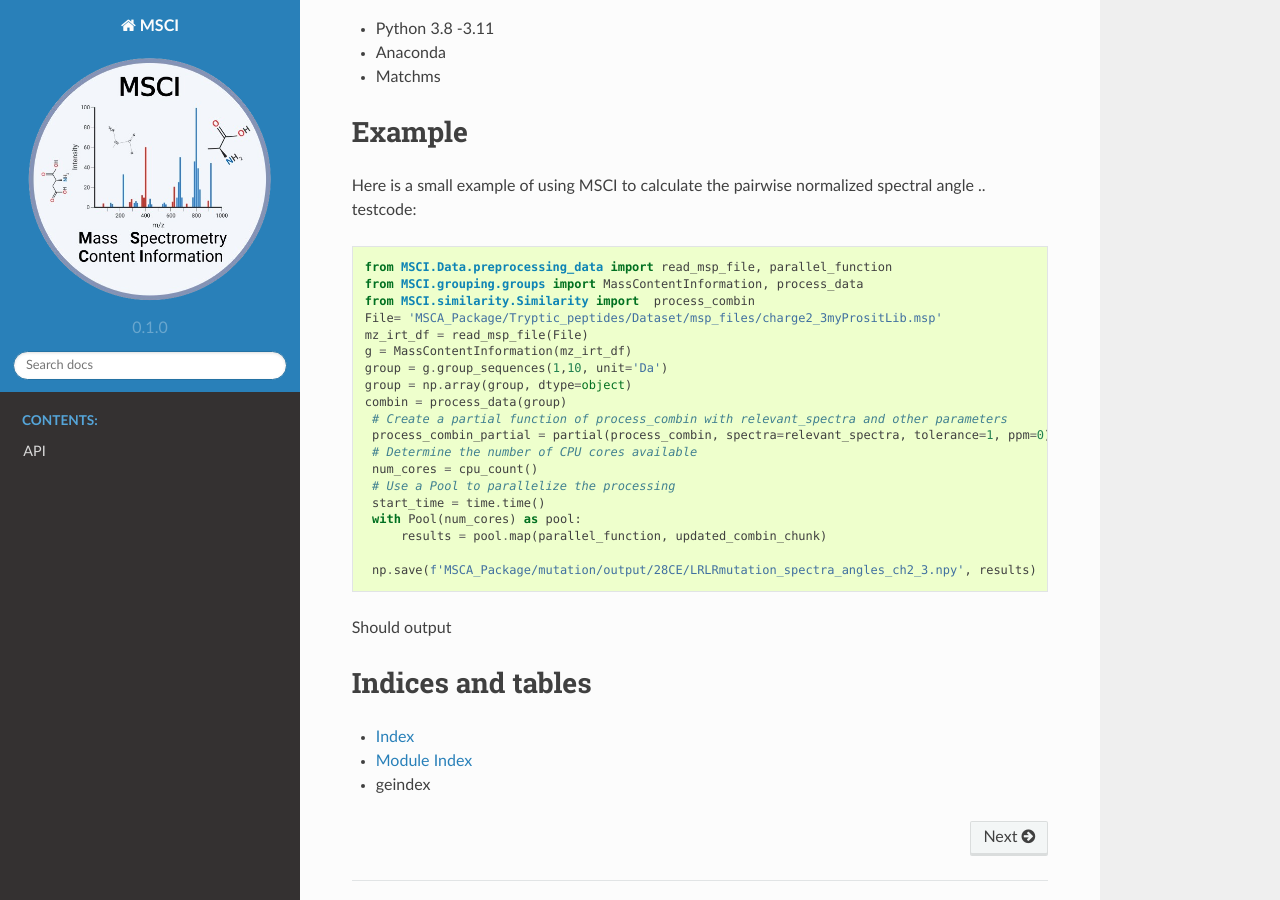
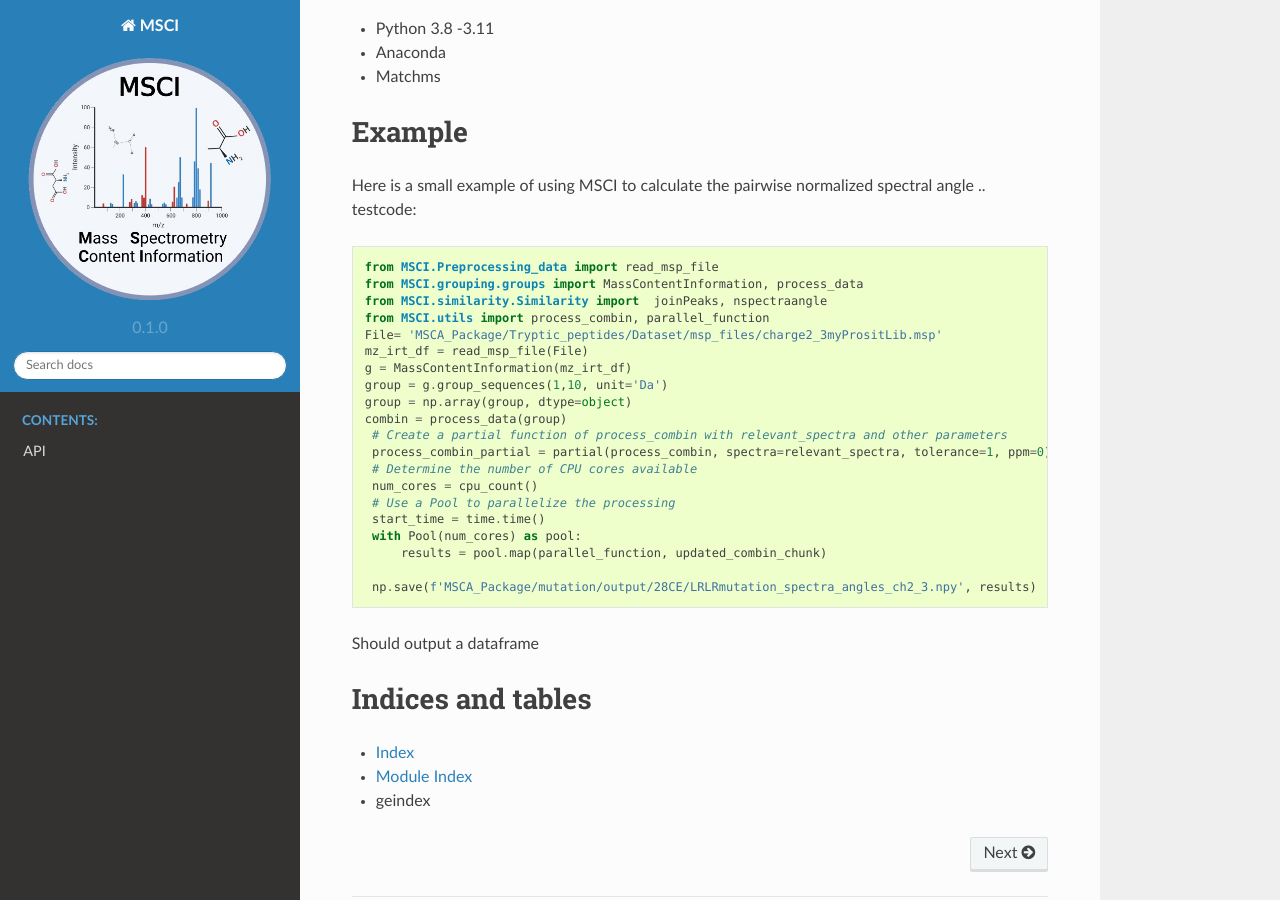
Before and after one commit to zahrael97/MSCI, a Sphinx documentation site: the page built from docs/index.rst, in a window 1280 px wide and 900 px high, scrolled down 992 px. Built offline with Sphinx 7.4.7 and the Read the Docs theme 2.0.0, drawn with Linux system fonts in a browser that asks for light colours.

Commit message:
Update index.rst

```diff
--- a/docs/index.rst
+++ b/docs/index.rst
@@ -36,9 +36,10 @@ Example
 Here is a small example of using MSCI to calculate the pairwise normalized spectral angle
 .. testcode::
 
-   from MSCI.Data.preprocessing_data import read_msp_file, parallel_function
+   from MSCI.Preprocessing_data import read_msp_file
    from MSCI.grouping.groups import MassContentInformation, process_data
-   from MSCI.similarity.Similarity import  process_combin
+   from MSCI.similarity.Similarity import  joinPeaks, nspectraangle
+   from MSCI.utils import process_combin, parallel_function
    File= 'MSCA_Package/Tryptic_peptides/Dataset/msp_files/charge2_3myPrositLib.msp'
    mz_irt_df = read_msp_file(File)
    g = MassContentInformation(mz_irt_df)
@@ -57,7 +58,7 @@ Here is a small example of using MSCI to calculate the pairwise normalized spect
     np.save(f'MSCA_Package/mutation/output/28CE/LRLRmutation_spectra_angles_ch2_3.npy', results)
 
 Should output
-
+a dataframe
 
 
 
```
